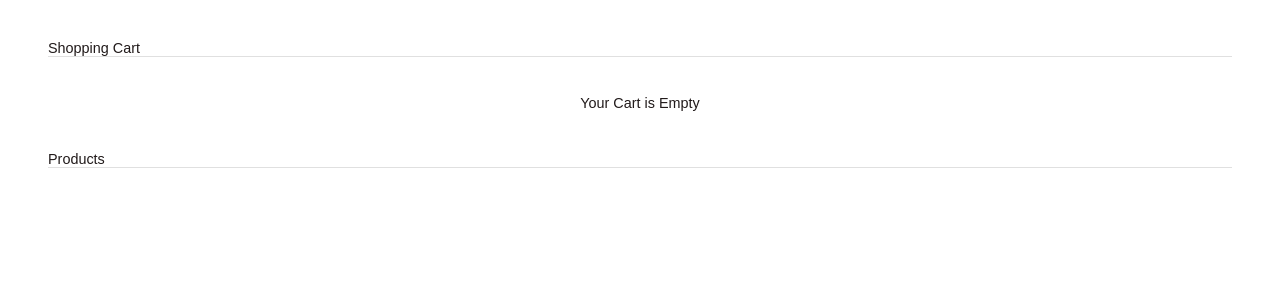
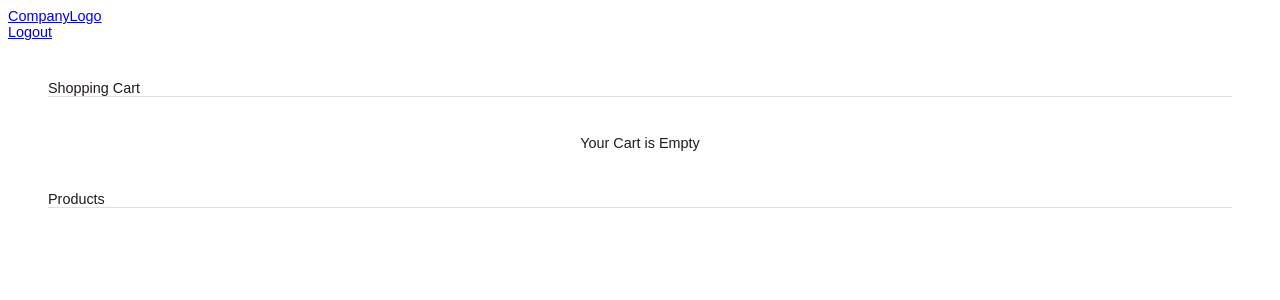
Before and after one commit to vignesh-gunda/DBMS_Project, a Flask app: page /cart in a window 1280 px wide. Shown: the top 300 px of the page. Run offline with Flask 2, Linux system fonts and the light colour scheme; data that the repository does not hold is empty.

Commit message:
Update cart.html

```diff
--- a/templates/cart.html
+++ b/templates/cart.html
@@ -5,6 +5,16 @@
 	<link href="{{ url_for('static', filename='css/cartstyle.css') }}" rel="stylesheet" type="text/css" />
 </head>
 <body>
+
+	<div class="header">
+        <a href="/images/logo.jpg" class="logo">CompanyLogo</a>
+        <div class="header-right">
+          <a href="/logout">Logout</a>
+          <a href="/cart"><i class="fa fa-shopping-cart fa-2x"></i></a>
+
+        </div>
+      </div>
+
 	<div>
 		{% with messages = get_flashed_messages() %}
 		  {% if messages %}
```
